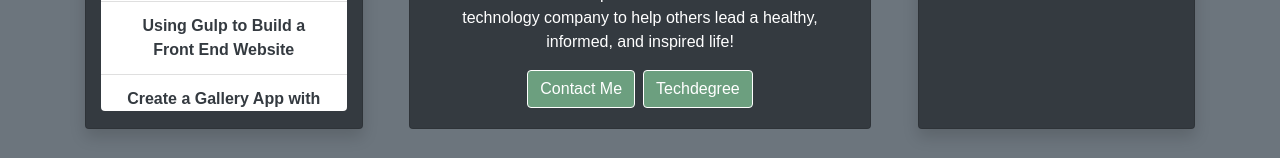
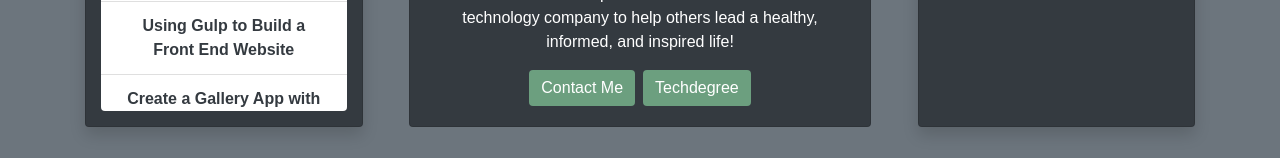
Before and after one commit to jmb11111/portfolio, a React (Create React App) app in the folder client/: page / in a window 1280 px wide. Shown: the part 527-685 px from the top of the page. Built offline with nearby package versions, Linux system fonts and the light colour scheme; no server answers.

Commit message:
button borders

```diff
--- a/client/src/cards/Bio.js
+++ b/client/src/cards/Bio.js
@@ -25,13 +25,13 @@ class Bio extends Component {
 
           <a
             href="mailto:joshua.blasbalg@gmail.com"
-            class="btn btn-primary mr-1 button cardBackground border border-white"
+            class="btn btn-primary mr-1 button cardBackground border-0"
           >
             Contact Me
           </a>
           <a
             href="https://www.credential.net/3m9ugpww"
-            class="btn btn-primary ml-1 button cardBackground border border-white"
+            class="btn btn-primary ml-1 button cardBackground border-0"
           >
             Techdegree
           </a>
```
